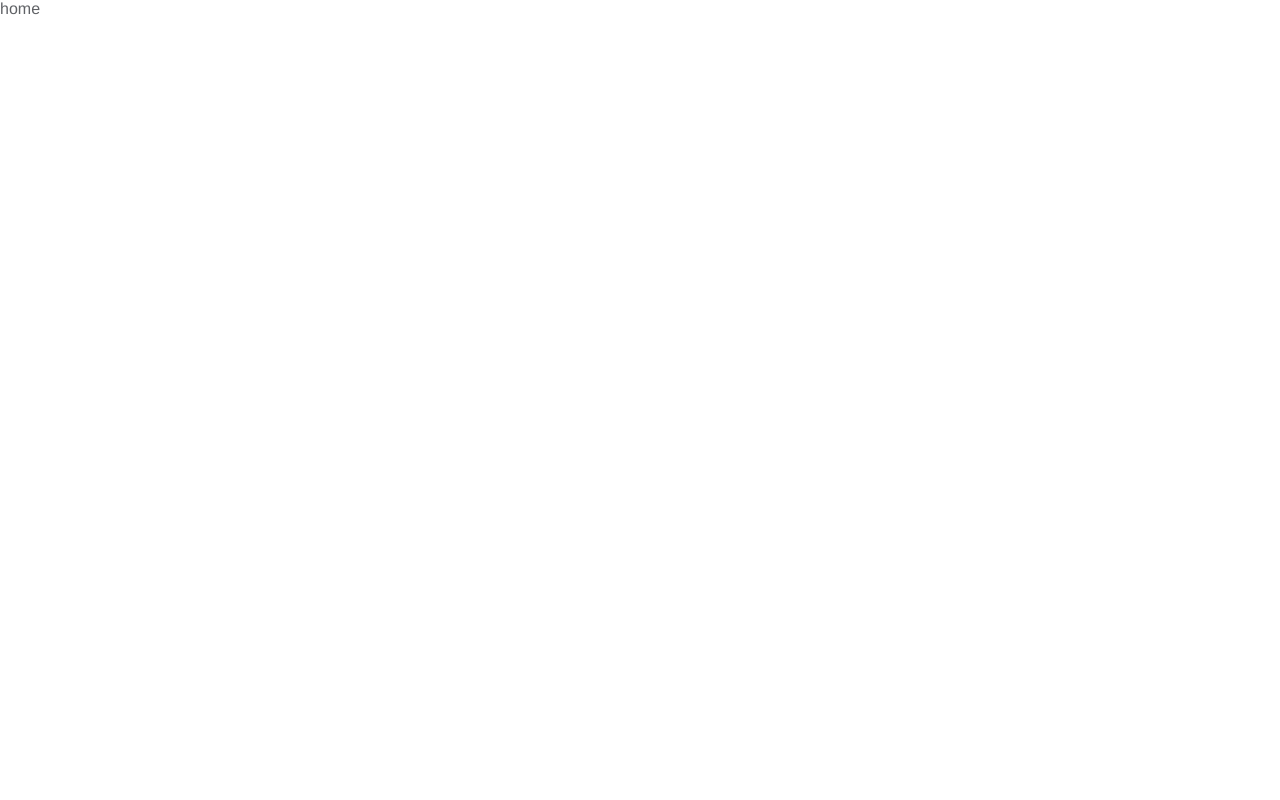
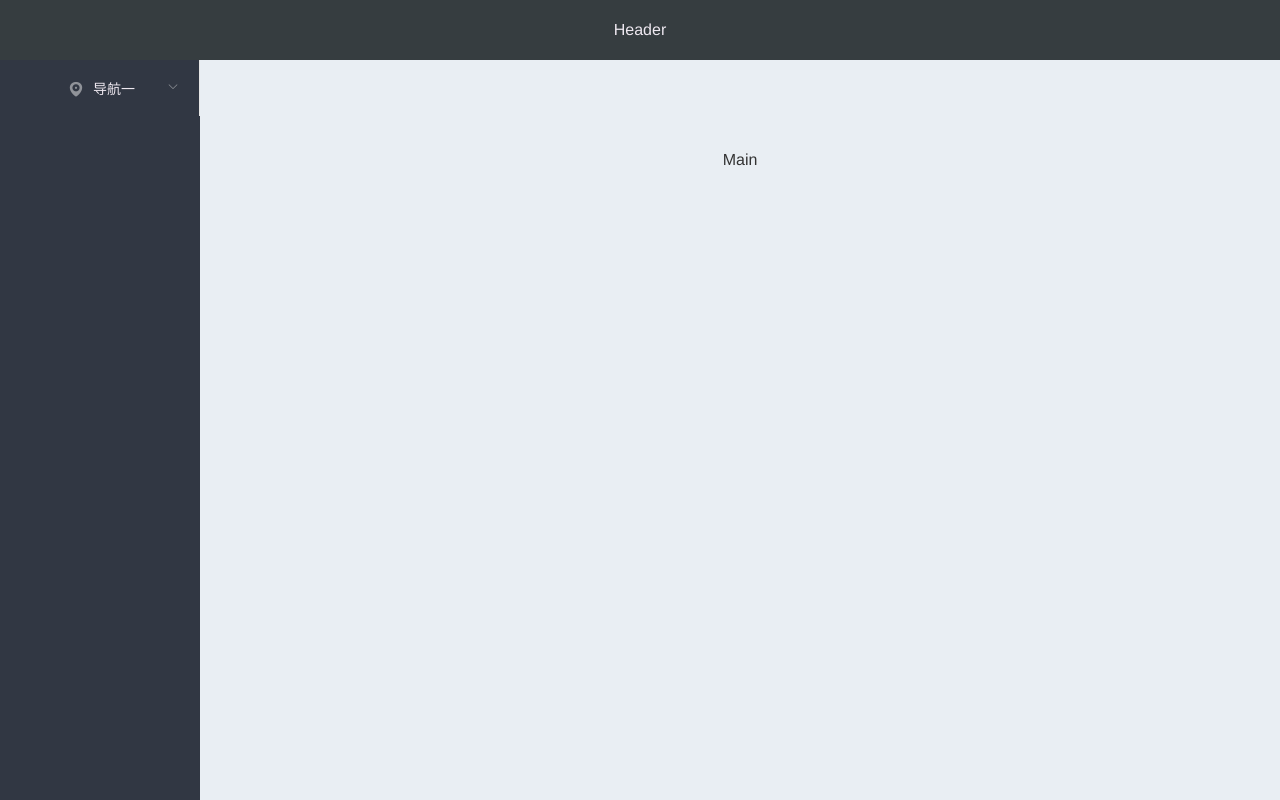
Before and after one commit to Mxintro/mall-Manage, a Vue app: page /home in a window 1280 px wide. Built offline with nearby package versions, Linux system fonts and the light colour scheme; sample sign-in values are in the browser's storage.

Commit message:
home container

```diff
--- a/src/network/axios.js
+++ b/src/network/axios.js
@@ -5,6 +5,11 @@ const instance = axios.create({
   timeout: 1000
 })
 
+instance.interceptors.request.use(config => {
+  config.headers.Authorization = window.sessionStorage.getItem('token')
+  console.log(config)
+  return config
+})
 // instance.interceptors.response.use(function (response) {
 //   // 对响应数据做点什么
 //   return response.data
--- a/src/views/home/Home.vue
+++ b/src/views/home/Home.vue
@@ -1,7 +1,28 @@
 <template>
-  <div id="home">
-    home
-  </div>
+  <el-container>
+  <el-header>Header</el-header>
+  <el-container>
+    <el-aside width="200px">
+      <el-menu
+      default-active="2"
+      class="el-menu-vertical-demo"
+      background-color="#313743"
+      text-color="#EEE8F0"
+      active-text-color="#ffd04b">
+      <!-- 一级菜单 -->
+      <el-submenu index="1">
+        <template slot="title">
+          <i class="el-icon-location"></i>
+          <span>导航一</span>
+        </template>
+        <!-- 二级菜单 -->
+        <el-menu-item index="1-1">选项1</el-menu-item>
+      </el-submenu>
+    </el-menu>
+    </el-aside>
+    <el-main>Main</el-main>
+  </el-container>
+</el-container>
 </template>
 
 <script>
@@ -11,4 +32,41 @@ export default {
 </script>
 
 <style scoped>
+  .el-header {
+    background-color: #363D40;
+    color: #EEE8F0;
+    text-align: center;
+    line-height: 60px;
+  }
+
+  .el-aside {
+    background-color: #313743;
+    color: #EEE8F0;
+    text-align: center;
+    line-height: 200px;
+  }
+
+  .el-main {
+    background-color: #E9EEF3;
+    color: #333;
+    text-align: center;
+    line-height: 160px;
+  }
+
+  body > .el-container {
+    margin-bottom: 40px;
+  }
+
+  .el-container{
+    height: 100%;
+  }
+
+  .el-container:nth-child(5) .el-aside,
+  .el-container:nth-child(6) .el-aside {
+    line-height: 260px;
+  }
+
+  .el-container:nth-child(7) .el-aside {
+    line-height: 320px;
+  }
 </style>
```
Also changed, not shown: src/plugins/element.js (+21 -1 lines).
